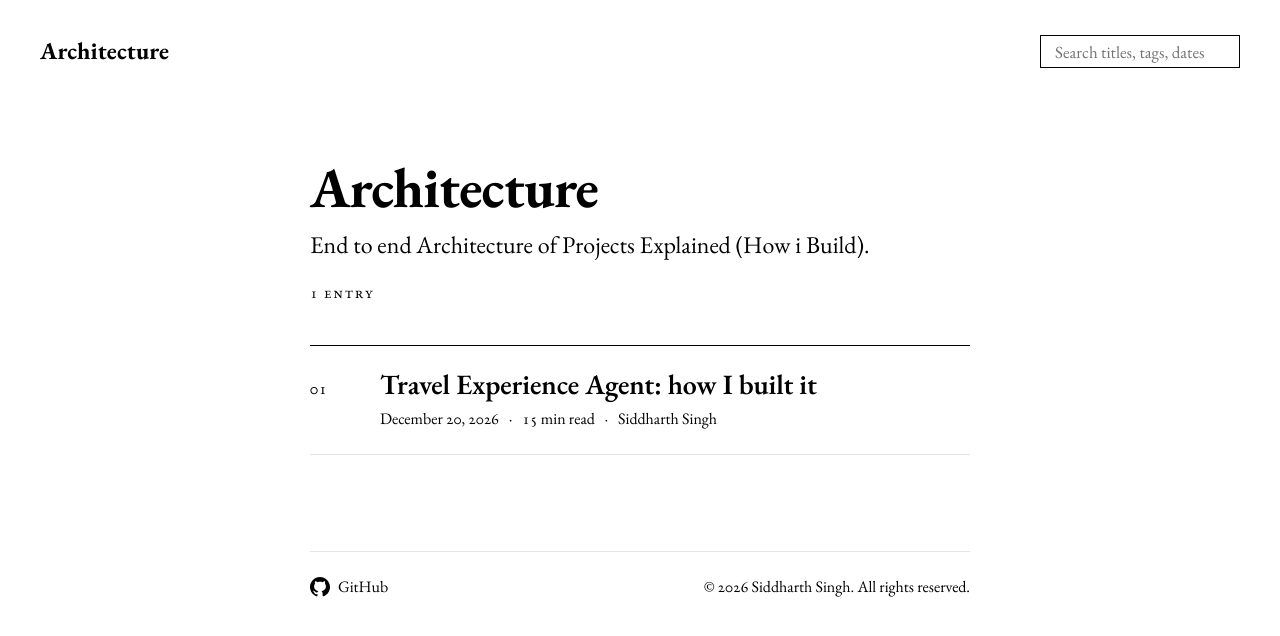
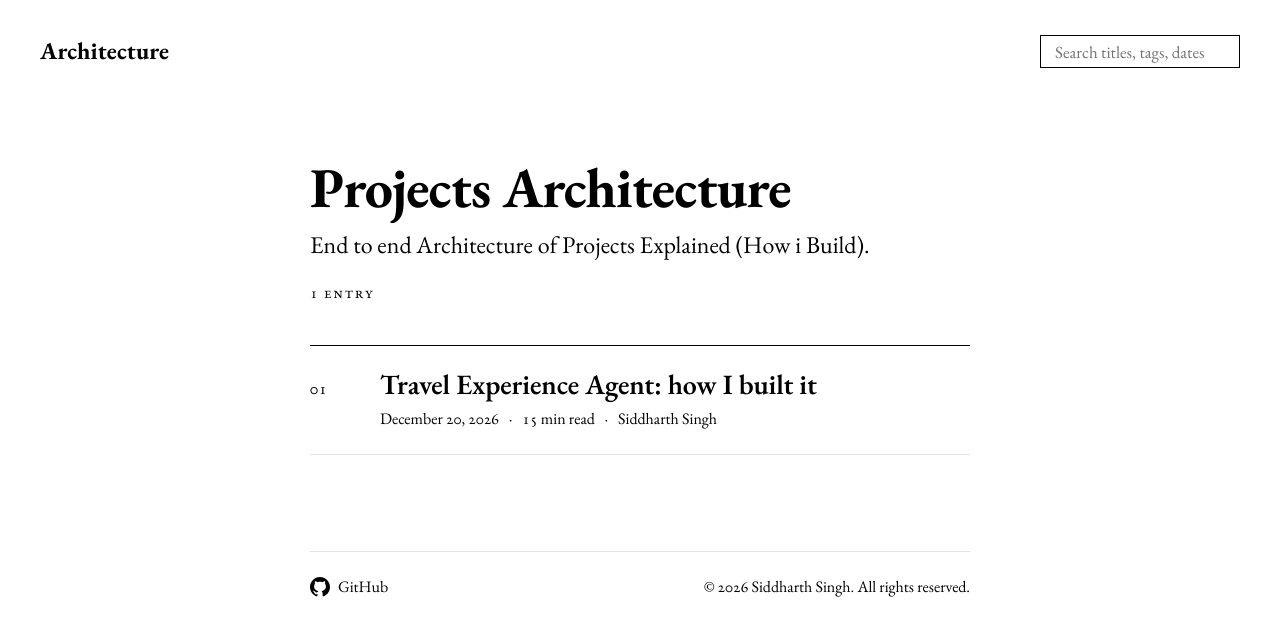
Before and after one commit to isthiscoder/Projects-Architecture, a Jekyll site: the page built from index.html, in a window 1280 px wide. Shown: the top 636 px of the page. Built offline with Jekyll 4.4.1, drawn with Linux system fonts in a browser that asks for light colours; the list of posts is cut into pages by our own code.

Commit message:
Update index.html

```diff
--- a/index.html
+++ b/index.html
@@ -7,7 +7,7 @@ layout: default
 {%- endcomment -%}
 {%- assign start = paginator.page | minus: 1 | times: paginator.per_page -%}
 <header class="intro">
-  <h1 class="page-title">{{ site.title }}</h1>
+    <h1 class="page-title">{{ site.heading | default: site.title }}</h1>
   <p class="lede">{{ site.description }}</p>
   <p class="count">{{ paginator.total_posts }} {% if paginator.total_posts == 1 %}entry{% else %}entries{% endif %}{% if paginator.total_pages > 1 %} · page {{ paginator.page }} of {{ paginator.total_pages }}{% endif %}</p>
 </header>
```
